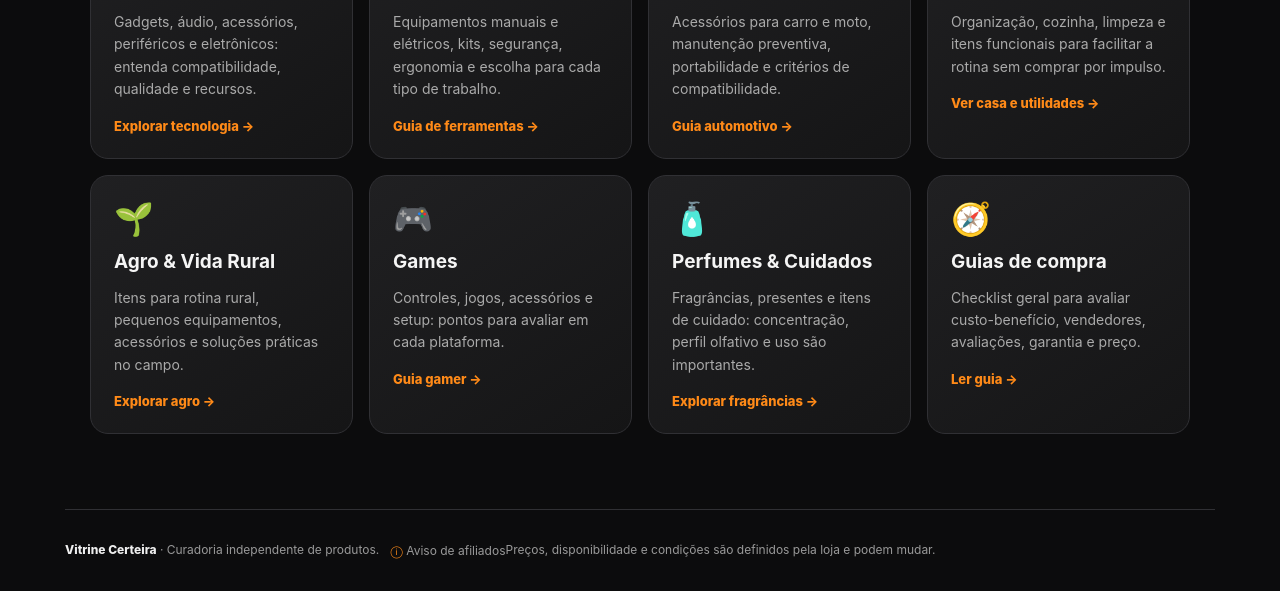
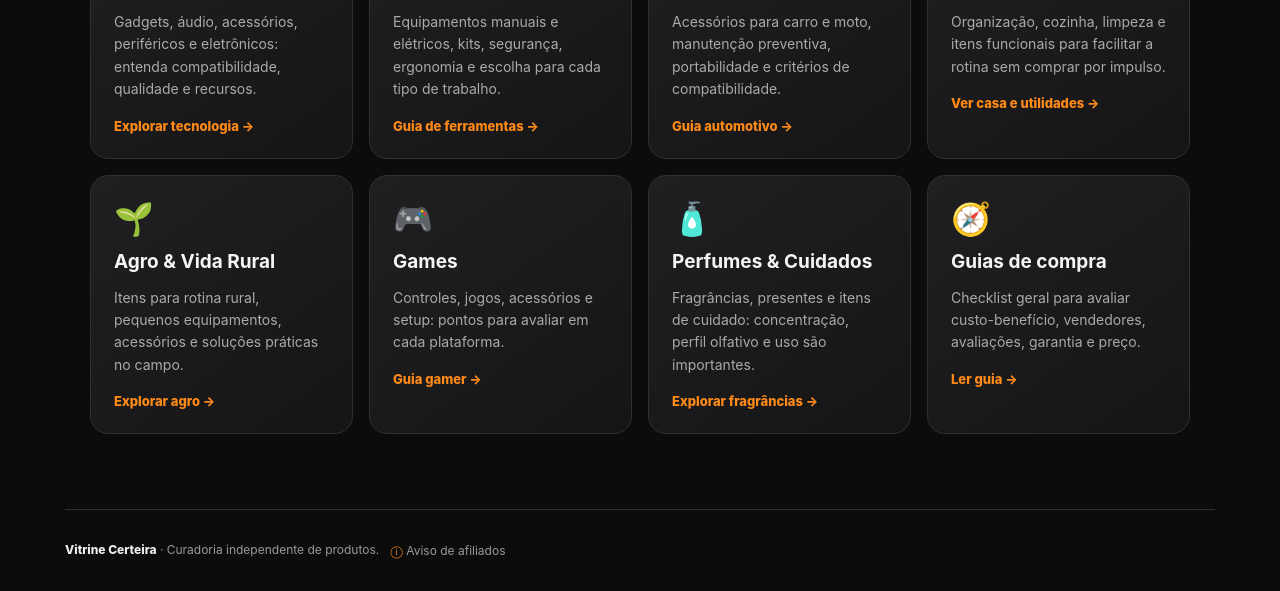
Before and after one commit to JPastore360/vitrine-certeira, a plain HTML site: page categorias.html in a window 1280 px wide. Shown: the part 623-1214 px from the top of the page. Drawn offline with Linux system fonts and the light colour scheme.

Commit message:
Remove prominent affiliate disclaimer from footer

```diff
--- a/categorias.html
+++ b/categorias.html
@@ -16,4 +16,4 @@
 <a class="card" href="agro.html"><span class="emoji">🌱</span><h2>Agro & Vida Rural</h2><p>Itens para rotina rural, pequenos equipamentos, acessórios e soluções práticas no campo.</p><span class="link">Explorar agro →</span></a>
 <a class="card" href="games.html"><span class="emoji">🎮</span><h2>Games</h2><p>Controles, jogos, acessórios e setup: pontos para avaliar em cada plataforma.</p><span class="link">Guia gamer →</span></a>
 <a class="card" href="perfumes.html"><span class="emoji">🧴</span><h2>Perfumes & Cuidados</h2><p>Fragrâncias, presentes e itens de cuidado: concentração, perfil olfativo e uso são importantes.</p><span class="link">Explorar fragrâncias →</span></a>
-<a class="card" href="guia-compra.html"><span class="emoji">🧭</span><h2>Guias de compra</h2><p>Checklist geral para avaliar custo-benefício, vendedores, avaliações, garantia e preço.</p><span class="link">Ler guia →</span></a></section></main><footer class="wrap footer"><a href="./" style="color:#eee;font-weight:800">Vitrine Certeira</a> · Curadoria independente de produtos. <details class="affiliate-disclosure"><summary>Aviso de afiliados</summary><p>Alguns links da Vitrine Certeira são afiliados. Se você comprar por eles, podemos receber uma comissão, sem custo adicional para você. Como associado da Amazon, eu ganho com compras qualificadas.</p></details><span class='affiliate-extra'>Preços, disponibilidade e condições são definidos pela loja e podem mudar.</span></footer></body></html>
+<a class="card" href="guia-compra.html"><span class="emoji">🧭</span><h2>Guias de compra</h2><p>Checklist geral para avaliar custo-benefício, vendedores, avaliações, garantia e preço.</p><span class="link">Ler guia →</span></a></section></main><footer class="wrap footer"><a href="./" style="color:#eee;font-weight:800">Vitrine Certeira</a> · Curadoria independente de produtos. <details class="affiliate-disclosure"><summary>Aviso de afiliados</summary><p>Alguns links da Vitrine Certeira são afiliados. Se você comprar por eles, podemos receber uma comissão, sem custo adicional para você. Como associado da Amazon, eu ganho com compras qualificadas.</p></details></footer></body></html>
```
